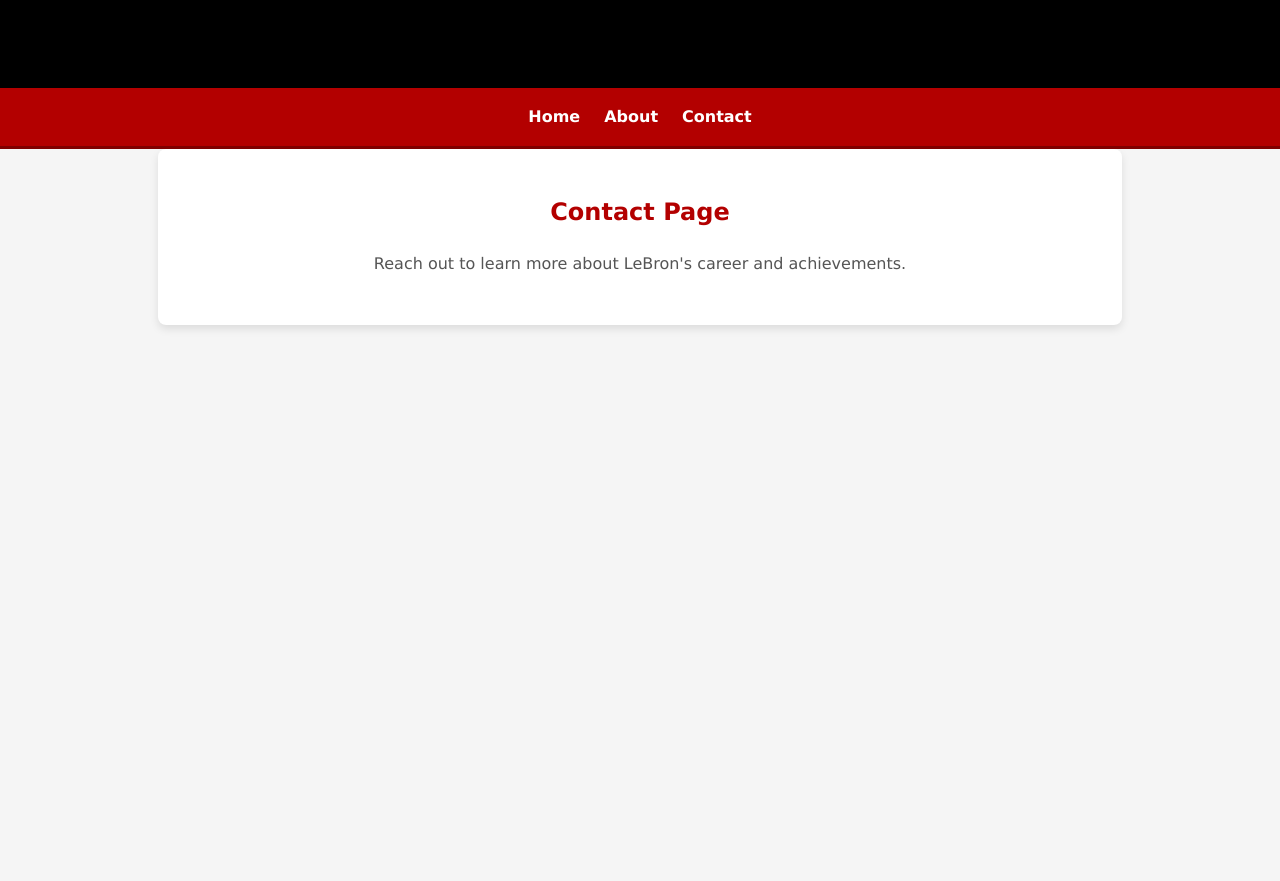
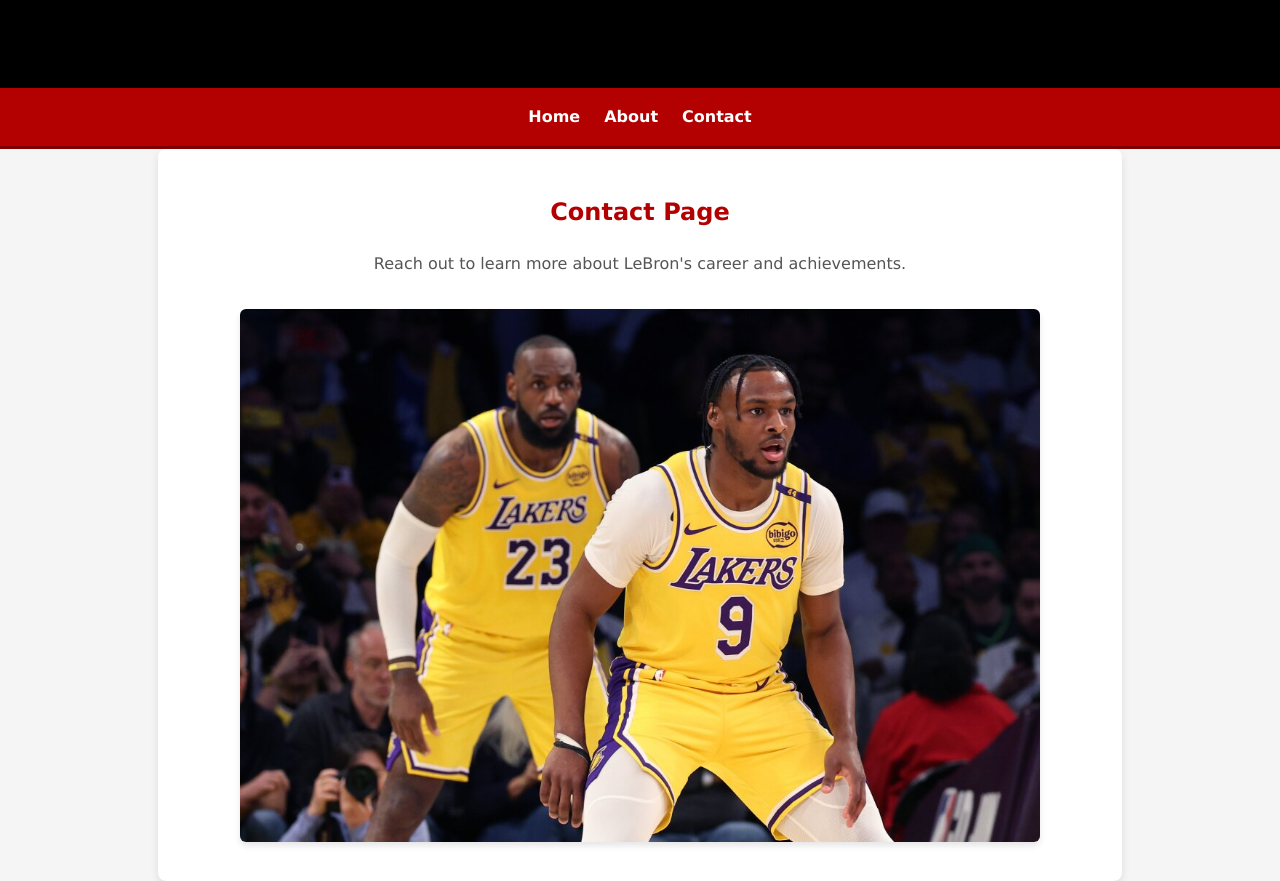
Before and after one commit to rodrigobreslin/BMIS, a plain HTML site: page contact.html in a window 1280 px wide. Shown: the part 185-1066 px from the top of the page. Before the commit the page ends 800 px from the top, so only its background shows below. Drawn offline with Linux system fonts and the light colour scheme.

Commit message:
contact.html

```diff
--- a/contact.html
+++ b/contact.html
@@ -18,6 +18,7 @@
     <div class="container">
         <h2>Contact Page</h2>
         <p>Reach out to learn more about LeBron's career and achievements.</p>
+        <img src="download.jpeg" alt="LeBron James" width= "800" height="800">
     </div>
 </body>
 </html>
```
